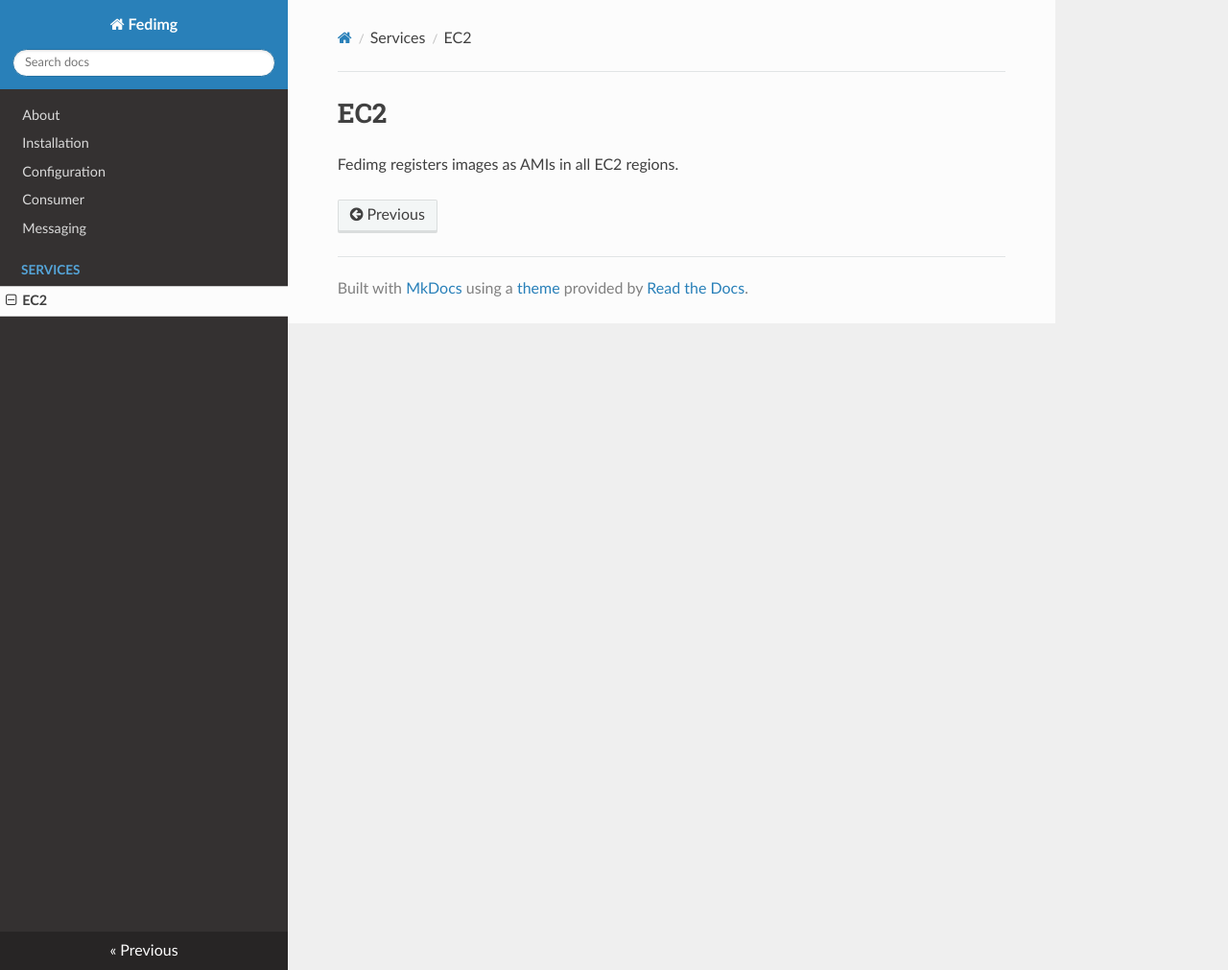
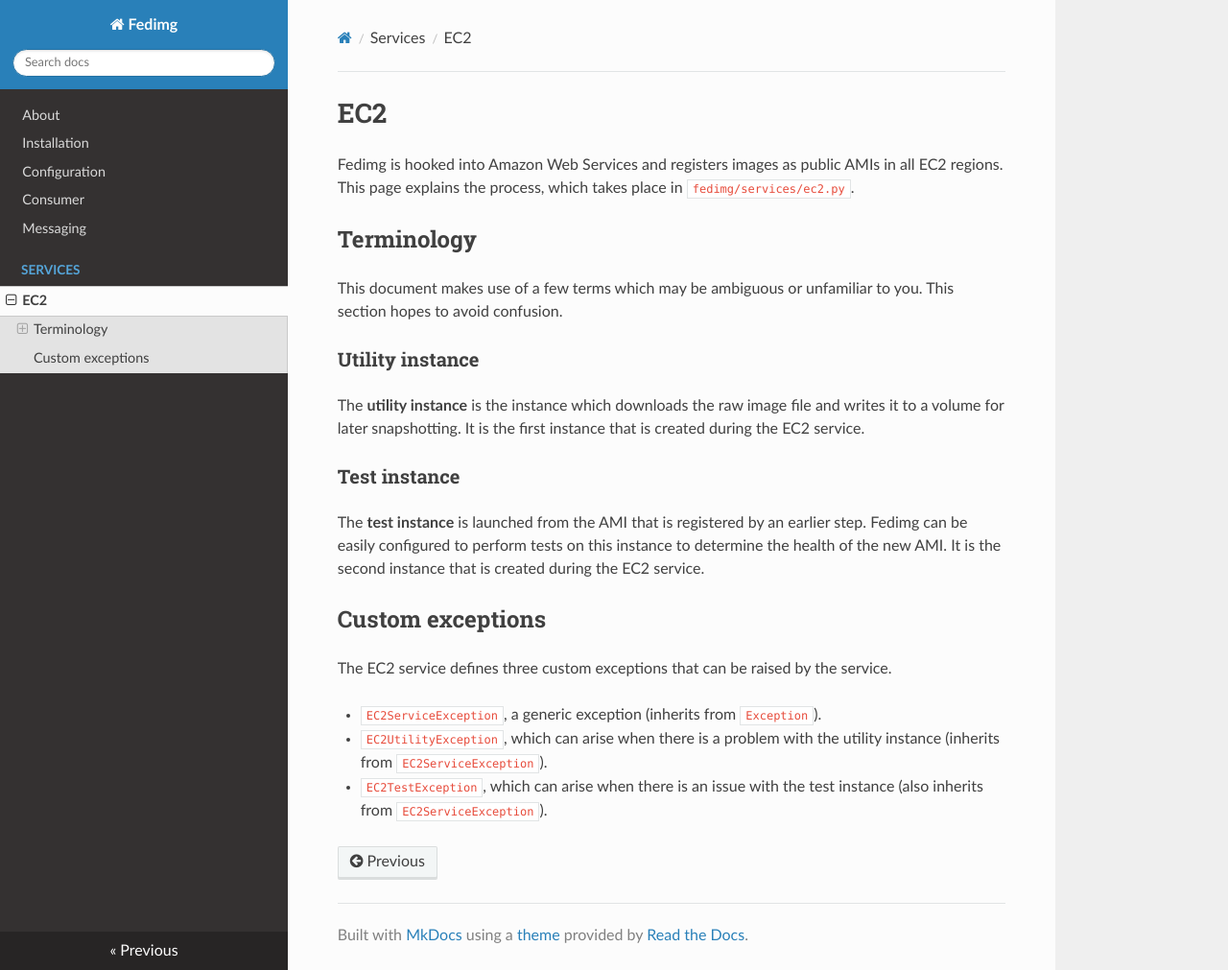
Before and after one commit to fedora-infra/fedimg, an MkDocs documentation site: the page built from docs/services/ec2.md, in a window 1280 px wide and 1011 px high. Shown: the whole window at 96% size. Built offline with MkDocs 1.6.1, drawn with Linux system fonts in a browser that asks for light colours; nearby versions of some CDN libraries; old or Windows-style settings are respelled for this version of MkDocs.

Commit message:
docs: add custom exceptions section and start of terminology section

```diff
--- a/docs/services/ec2.md
+++ b/docs/services/ec2.md
@@ -1,3 +1,33 @@
 # EC2
 
-Fedimg registers images as AMIs in all EC2 regions.
+Fedimg is hooked into Amazon Web Services and registers images as public AMIs in all
+EC2 regions. This page explains the process, which takes place in
+`fedimg/services/ec2.py`.
+
+## Terminology
+
+This document makes use of a few terms which may be ambiguous or unfamiliar to
+you. This section hopes to avoid confusion.
+
+### Utility instance
+
+The **utility instance** is the instance which downloads the raw image file and
+writes it to a volume for later snapshotting. It is the first instance that is
+created during the EC2 service.
+
+### Test instance
+
+The **test instance** is launched from the AMI that is registered by an earlier
+step. Fedimg can be easily configured to perform tests on this instance to
+determine the health of the new AMI. It is the second instance that is created
+during the EC2 service.
+
+## Custom exceptions
+
+The EC2 service defines three custom exceptions that can be raised by the service.
+
+-   `EC2ServiceException`, a generic exception (inherits from `Exception`).
+-   `EC2UtilityException`, which can arise when there is a problem with the
+    utility instance (inherits from `EC2ServiceException`).
+-   `EC2TestException`, which can arise when there is an issue with the test
+    instance (also inherits from `EC2ServiceException`).
```
